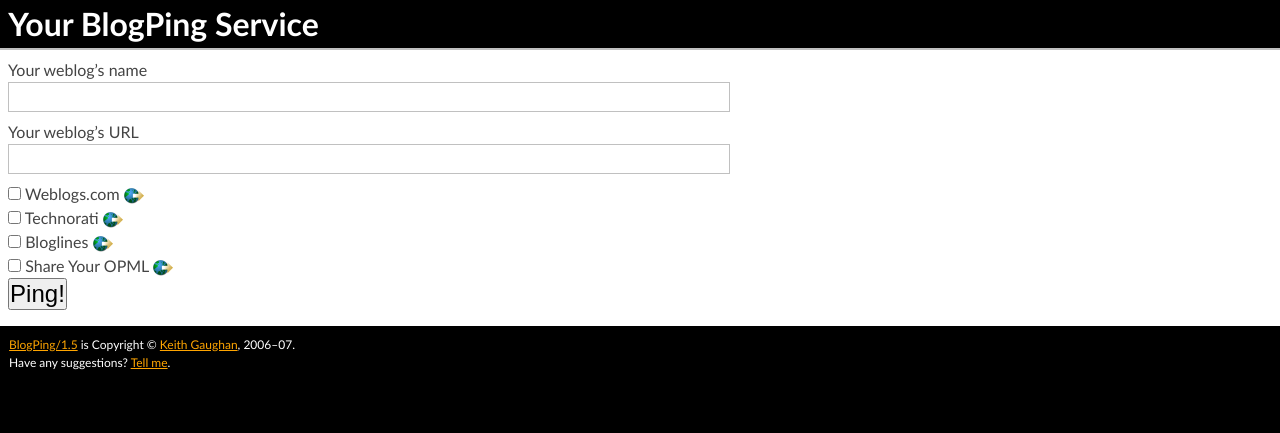
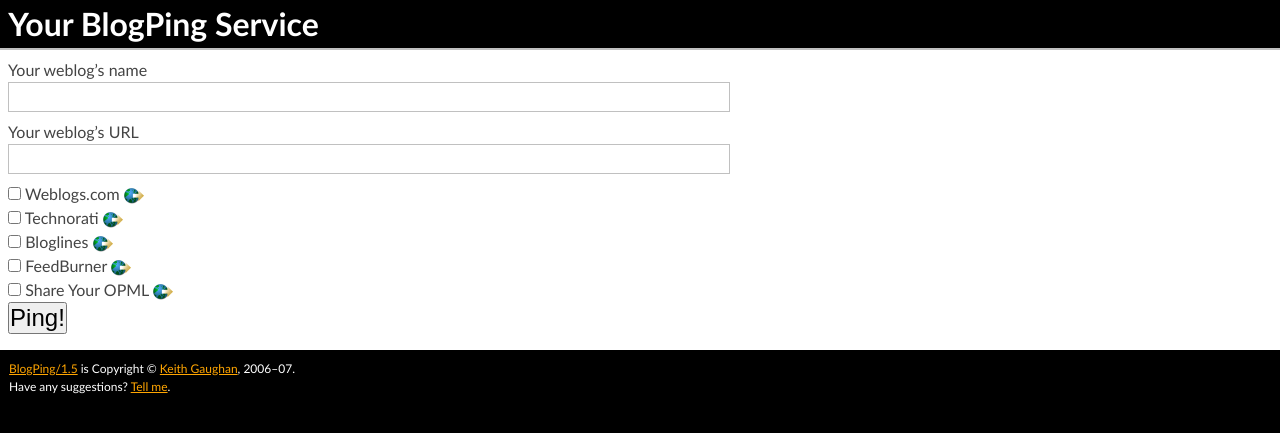
Before and after one commit to kgaughan/blogping, a PHP site: page / in a window 1280 px wide. Shown: the top 433 px of the page. Run offline with PHP 8.4, Linux system fonts and the light colour scheme.

Commit message:
Added FeedBurner to the default list of services.

```diff
--- a/src/index.php
+++ b/src/index.php
@@ -44,6 +44,10 @@
 		'name'      => 'Bloglines',
 		'responder' => 'http://bloglines.com/ping',
 		'url'       => 'http://bloglines.com/'),
+	'fb' => array(
+		'name'      => 'FeedBurner',
+		'responder' => 'http://ping.feedburner.com/',
+		'url'       => 'http://feedburner.com/'),
 	'opml' => array(
 		'name'      => 'Share Your OPML',
 		'responder' => 'http://rpc.opml.org/RPC2',
```
